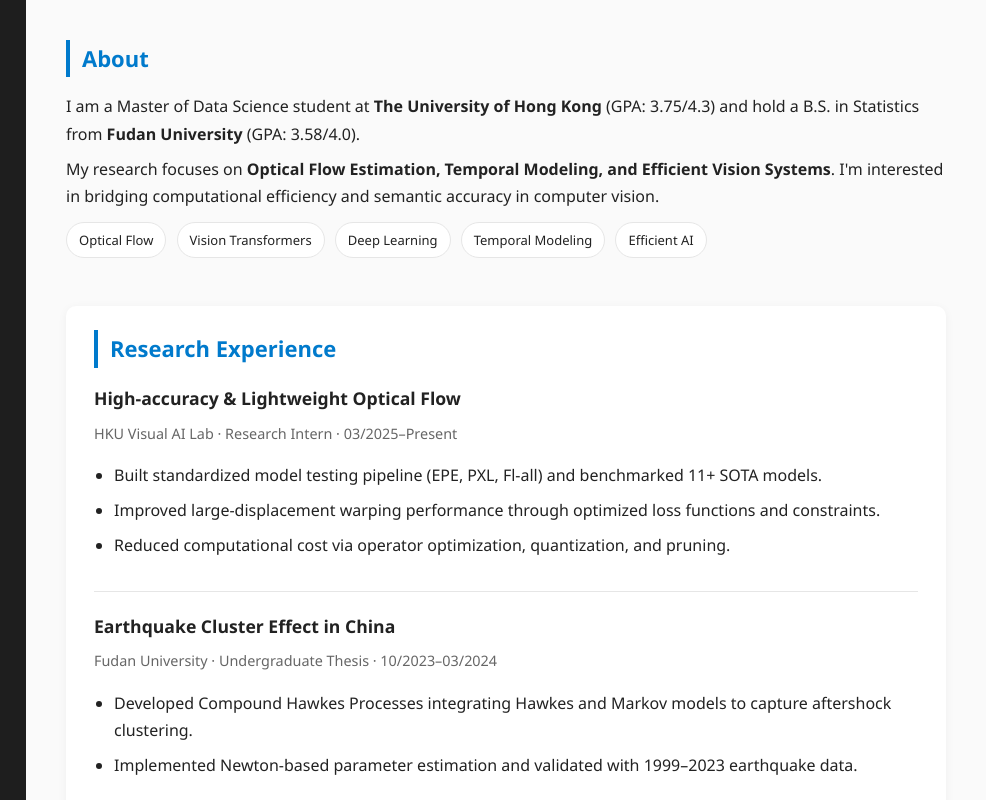
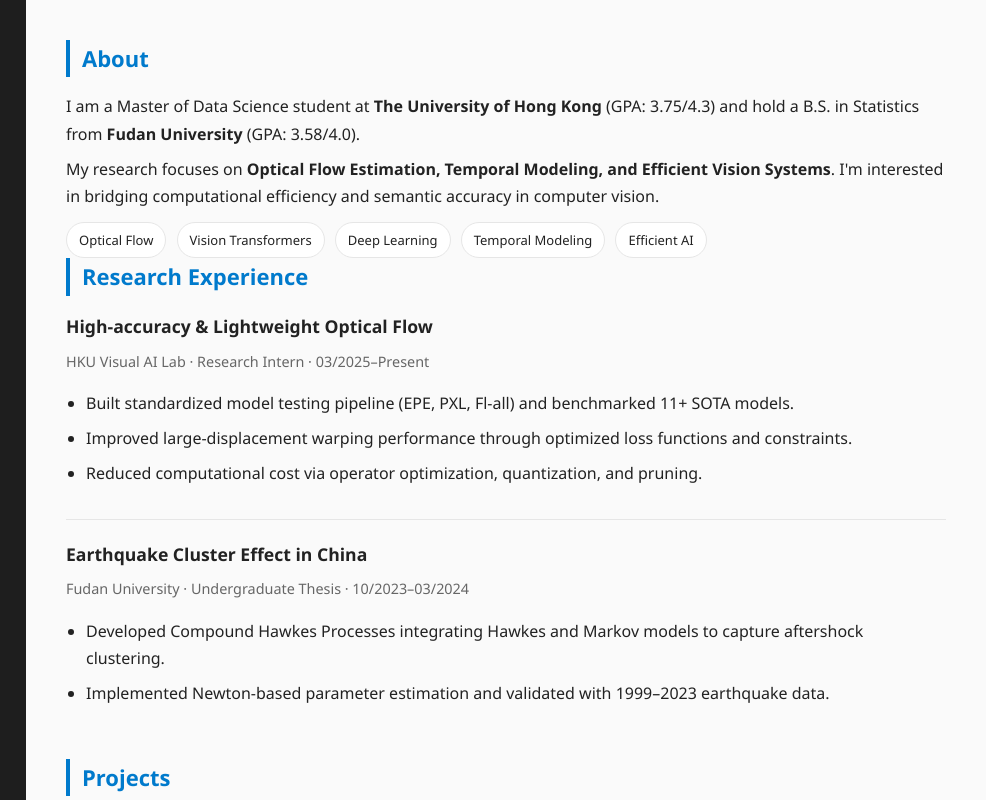
Before and after one commit to YiShu0115/YiShu0115.github.io, a plain HTML site: page index.html in a window 1280 px wide. Shown: the top 800 px of the page, 294-1280 px from the left. Drawn offline with Linux system fonts and the light colour scheme.

Commit message:
Update index.html

```diff
--- a/index.html
+++ b/index.html
@@ -86,19 +86,13 @@
       padding: 40px;
       overflow-y: auto;
     }
-    section {
+    /* section {
       background: var(--card);
       border-radius: 10px;
       padding: 24px 28px;
       margin-bottom: 24px;
       box-shadow: 0 2px 10px rgba(0,0,0,0.05);
-    }
-    #about {
-      background: transparent;
-      box-shadow: none;
-      padding: 0 0 24px;
-      border-radius: 0;
-    }
+    } */
     h2 {
       color: var(--primary);
       margin: 0 0 16px;
```
